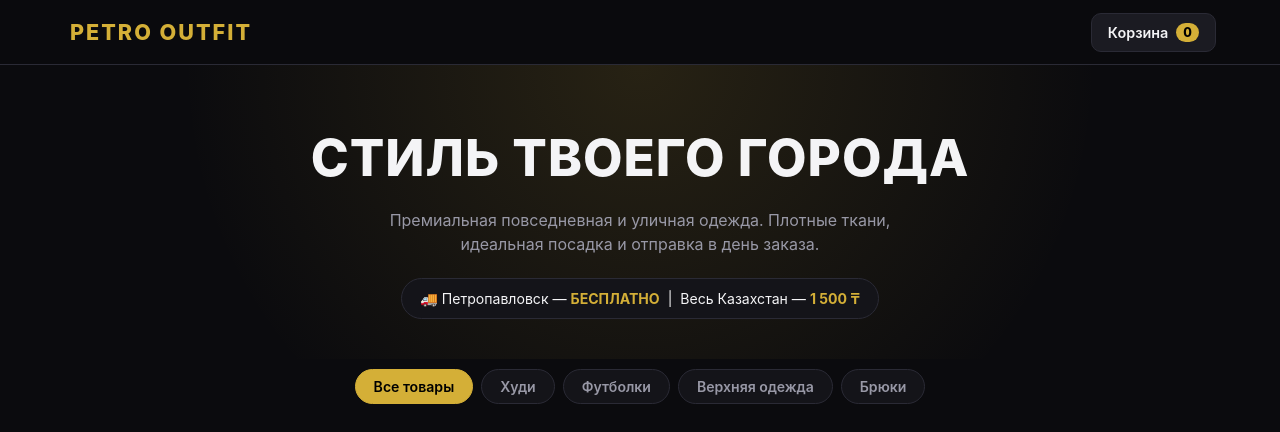
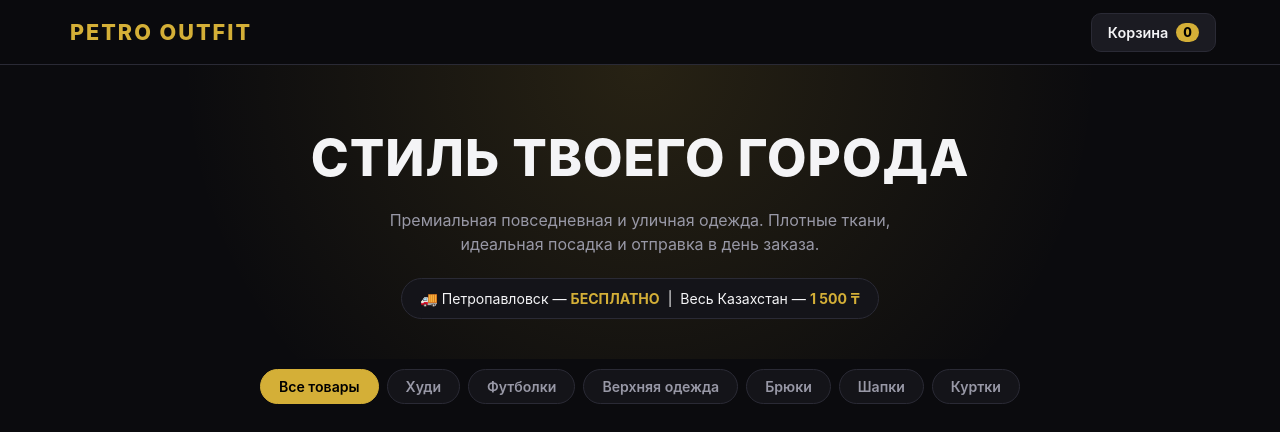
Before and after one commit to kupioniga-sudo/petro_outfit123, a plain HTML site: page index.html in a window 1280 px wide. Shown: the top 432 px of the page. Drawn offline with Linux system fonts and the light colour scheme; grey boxes are pictures that could not be loaded.

Commit message:
Update index.html

```diff
--- a/index.html
+++ b/index.html
@@ -738,6 +738,8 @@
         <button class="filter-btn" data-cat="Футболки">Футболки</button>
         <button class="filter-btn" data-cat="Верхняя одежда">Верхняя одежда</button>
         <button class="filter-btn" data-cat="Брюки">Брюки</button>
+        <button class="filter-btn" data-cat="Худи">Шапки</button>
+        <button class="filter-btn" data-cat="Худи">Куртки</button>
     </div>
     <div class="grid" id="catalogGrid"></div>
 </div>
@@ -900,6 +902,8 @@
                             <option value="Футболки">Футболки</option>
                             <option value="Верхняя одежда">Верхняя одежда</option>
                             <option value="Брюки">Брюки</option>
+                            <button class="filter-btn" data-cat="Худи">Шапки</button>
+                            <button class="filter-btn" data-cat="Худи">Куртки</button>
                         </select>
                     </div>
                     <div class="field">
```
